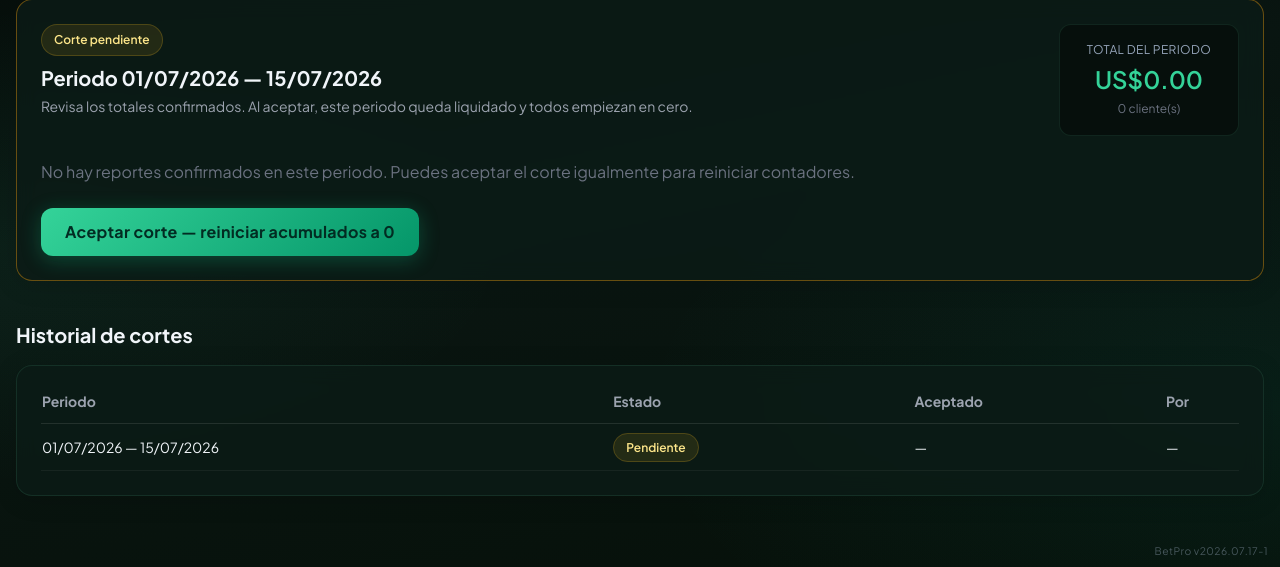
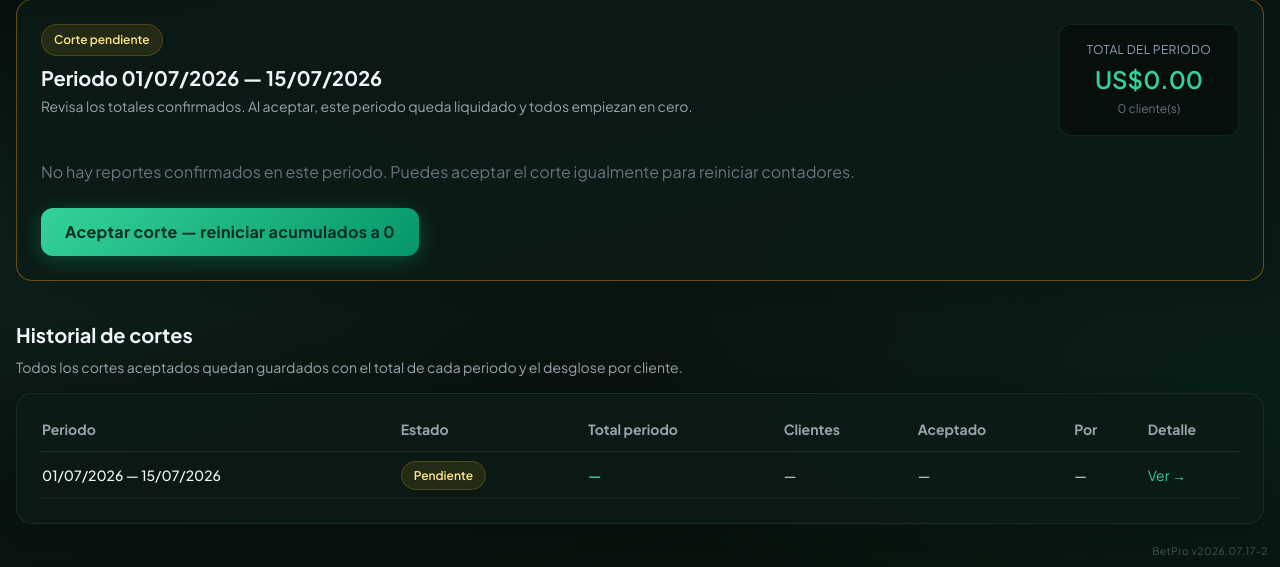
Before and after one commit to Noa0910/Betpro, a FastAPI app: page /cortes in a window 1280 px wide. Shown: the part 233-800 px from the top of the page. Run offline with FastAPI, Linux system fonts and the light colour scheme; the visitor is signed in with stand-in values (Sample User, id 1); data comes from the database, SQL or seed files in the repository; data that the repository does not hold is empty; some libraries are stand-ins or nearby versions.

Commit message:
Persist corte history with totals and per-client detail view
Co-authored-by: Cursor <cursoragent@cursor.com>

```diff
--- a/app/config.py
+++ b/app/config.py
@@ -26,7 +26,7 @@ IS_VERCEL = os.getenv("VERCEL") == "1"
 
 CANONICAL_HOST = os.getenv("BETPRO_CANONICAL_HOST", "www.betpro.management").strip()
 
-APP_VERSION = "2026.07.17-1"
+APP_VERSION = "2026.07.17-2"
 
 
 def _normalize_turso_url(url: str) -> str:
--- a/app/cortes.py
+++ b/app/cortes.py
@@ -82,6 +82,8 @@ def get_last_accepted_corte() -> dict | None:
 
 def _enrich_corte(corte: dict) -> dict:
     corte["period_label"] = format_period_label(corte["period_start"], corte["period_end"])
+    corte["total_net"] = round(_as_float(corte.get("total_net")), 2)
+    corte["total_clients"] = _as_int(corte.get("total_clients") or 0)
     return corte
 
 
@@ -107,7 +109,65 @@ def get_corte_cutoff_date() -> str | None:
     return last["period_end"]
 
 
-def list_cortes(limit: int = 20) -> list[dict]:
+def get_corte_by_id(corte_id: int) -> dict | None:
+    with db_session() as conn:
+        row = conn.execute(
+            """
+            SELECT c.*, u.name AS accepted_by_name
+            FROM cortes c
+            LEFT JOIN users u ON u.id = c.accepted_by
+            WHERE c.id = ?
+            """,
+            (corte_id,),
+        ).fetchone()
+        return _enrich_corte(dict(row)) if row else None
+
+
+def get_corte_snapshots(corte_id: int) -> list[dict]:
+    with db_session() as conn:
+        rows = conn.execute(
+            """
+            SELECT s.id, s.corte_id, s.user_id,
+                   COALESCE(NULLIF(s.user_name, ''), u.name) AS user_name,
+                   s.confirmed_days, s.cumulative_at_corte,
+                   u.username, u.role
+            FROM corte_snapshots s
+            JOIN users u ON u.id = s.user_id
+            WHERE s.corte_id = ?
+            ORDER BY s.cumulative_at_corte DESC, user_name
+            """,
+            (corte_id,),
+        ).fetchall()
+        return [dict(r) for r in rows]
+
+
+def get_corte_detail(corte_id: int) -> dict | None:
+    corte = get_corte_by_id(corte_id)
+    if not corte:
+        return None
+    snapshots = get_corte_snapshots(corte_id)
+    if corte["status"] == CORTE_PENDING and not snapshots:
+        preview = build_corte_preview(corte)
+        snapshots = [
+            {
+                "user_id": c["user_id"],
+                "user_name": c["name"],
+                "username": c["username"],
+                "role": c["role"],
+                "confirmed_days": c["confirmed_days"],
+                "cumulative_at_corte": c["total"],
+            }
+            for c in preview["clients"]
+        ]
+        total_net = preview["total_net"]
+    else:
+        total_net = corte["total_net"] if corte["status"] == CORTE_ACCEPTED else round(
+            sum(_as_float(s.get("cumulative_at_corte")) for s in snapshots), 2
+        )
+    return {"corte": corte, "snapshots": snapshots, "total_net": total_net}
+
+
+def list_cortes(limit: int = 100) -> list[dict]:
     with db_session() as conn:
         rows = conn.execute(
             """
@@ -277,17 +337,34 @@ def accept_corte(corte_id: int, admin_id: int) -> None:
         for client in preview["clients"]:
             conn.execute(
                 """
-                INSERT INTO corte_snapshots (corte_id, user_id, cumulative_at_corte)
-                VALUES (?, ?, ?)
+                INSERT INTO corte_snapshots
+                    (corte_id, user_id, user_name, confirmed_days, cumulative_at_corte)
+                VALUES (?, ?, ?, ?, ?)
                 """,
-                (corte_id, client["user_id"], client["total"]),
+                (
+                    corte_id,
+                    client["user_id"],
+                    client["name"],
+                    client["confirmed_days"],
+                    client["total"],
+                ),
             )
 
         conn.execute(
             """
             UPDATE cortes
-            SET status = ?, accepted_at = datetime('now'), accepted_by = ?
+            SET status = ?,
+                accepted_at = datetime('now'),
+                accepted_by = ?,
+                total_net = ?,
+                total_clients = ?
             WHERE id = ?
             """,
-            (CORTE_ACCEPTED, admin_id, corte_id),
+            (
+                CORTE_ACCEPTED,
+                admin_id,
+                preview["total_net"],
+                preview["total_clients"],
+                corte_id,
+            ),
         )
--- a/app/database.py
+++ b/app/database.py
@@ -236,6 +236,8 @@ def _migrate_cortes(conn) -> None:
             period_start TEXT NOT NULL,
             period_end TEXT NOT NULL,
             status TEXT NOT NULL DEFAULT 'pending',
+            total_net REAL NOT NULL DEFAULT 0,
+            total_clients INTEGER NOT NULL DEFAULT 0,
             created_at TEXT NOT NULL DEFAULT (datetime('now')),
             accepted_at TEXT,
             accepted_by INTEGER,
@@ -250,12 +252,24 @@ def _migrate_cortes(conn) -> None:
             id INTEGER PRIMARY KEY AUTOINCREMENT,
             corte_id INTEGER NOT NULL,
             user_id INTEGER NOT NULL,
+            user_name TEXT NOT NULL,
+            confirmed_days INTEGER NOT NULL DEFAULT 0,
             cumulative_at_corte REAL NOT NULL,
             FOREIGN KEY(corte_id) REFERENCES cortes(id) ON DELETE CASCADE,
             FOREIGN KEY(user_id) REFERENCES users(id)
         )
         """
     )
+    cols = {row[1] for row in conn.execute("PRAGMA table_info(cortes)").fetchall()}
+    if "total_net" not in cols:
+        conn.execute("ALTER TABLE cortes ADD COLUMN total_net REAL NOT NULL DEFAULT 0")
+    if "total_clients" not in cols:
+        conn.execute("ALTER TABLE cortes ADD COLUMN total_clients INTEGER NOT NULL DEFAULT 0")
+    snap_cols = {row[1] for row in conn.execute("PRAGMA table_info(corte_snapshots)").fetchall()}
+    if snap_cols and "user_name" not in snap_cols:
+        conn.execute("ALTER TABLE corte_snapshots ADD COLUMN user_name TEXT NOT NULL DEFAULT ''")
+    if snap_cols and "confirmed_days" not in snap_cols:
+        conn.execute("ALTER TABLE corte_snapshots ADD COLUMN confirmed_days INTEGER NOT NULL DEFAULT 0")
 
 
 def _migrate(conn) -> None:
@@ -382,6 +396,8 @@ def init_db() -> None:
                 period_start TEXT NOT NULL,
                 period_end TEXT NOT NULL,
                 status TEXT NOT NULL DEFAULT 'pending',
+                total_net REAL NOT NULL DEFAULT 0,
+                total_clients INTEGER NOT NULL DEFAULT 0,
                 created_at TEXT NOT NULL DEFAULT (datetime('now')),
                 accepted_at TEXT,
                 accepted_by INTEGER,
@@ -393,6 +409,8 @@ def init_db() -> None:
                 id INTEGER PRIMARY KEY AUTOINCREMENT,
                 corte_id INTEGER NOT NULL,
                 user_id INTEGER NOT NULL,
+                user_name TEXT NOT NULL,
+                confirmed_days INTEGER NOT NULL DEFAULT 0,
                 cumulative_at_corte REAL NOT NULL,
                 FOREIGN KEY(corte_id) REFERENCES cortes(id) ON DELETE CASCADE,
                 FOREIGN KEY(user_id) REFERENCES users(id)
--- a/app/main.py
+++ b/app/main.py
@@ -49,6 +49,7 @@ from app.cortes import (
     accept_corte,
     build_corte_preview,
     ensure_pending_corte,
+    get_corte_detail,
     get_last_accepted_corte,
     get_pending_corte,
     list_cortes,
@@ -482,6 +483,30 @@ async def admin_cortes_page(request: Request):
             "preview": preview or {"clients": [], "total_net": 0, "total_clients": 0, "submitted_pending": 0},
             "last_accepted": get_last_accepted_corte(),
             "cortes_history": list_cortes(),
+            "message": request.query_params.get("msg"),
+            "error": request.query_params.get("error"),
+        },
+    )
+
+
+@app.get("/cortes/{corte_id}", response_class=HTMLResponse)
+async def admin_corte_detail(request: Request, corte_id: int):
+    user, auth_redirect = check_admin_session(request)
+    if auth_redirect:
+        return auth_redirect
+
+    detail = get_corte_detail(corte_id)
+    if not detail:
+        return RedirectResponse(with_query(U.CORTES, error="Corte no encontrado"), status_code=303)
+
+    return templates.TemplateResponse(
+        "admin_corte_detail.html",
+        {
+            "request": request,
+            "user": user,
+            "detail": detail,
+            "corte": detail["corte"],
+            "snapshots": detail["snapshots"],
             "message": request.query_params.get("msg"),
             "error": request.query_params.get("error"),
         },
--- a/app/templates/admin_cortes.html
+++ b/app/templates/admin_cortes.html
@@ -103,21 +103,25 @@
   {% endif %}
 
   <section>
-    <h3 class="text-xl font-bold mb-4">Historial de cortes</h3>
+    <h3 class="text-xl font-bold mb-2">Historial de cortes</h3>
+    <p class="text-gray-400 mb-4 text-sm">Todos los cortes aceptados quedan guardados con el total de cada periodo y el desglose por cliente.</p>
     <div class="card overflow-x-auto">
       <table class="w-full text-sm">
         <thead>
           <tr class="text-left text-gray-400 border-b border-white/10">
             <th class="pb-3 pr-4">Periodo</th>
             <th class="pb-3 pr-4">Estado</th>
+            <th class="pb-3 pr-4">Total periodo</th>
+            <th class="pb-3 pr-4">Clientes</th>
             <th class="pb-3 pr-4">Aceptado</th>
-            <th class="pb-3">Por</th>
+            <th class="pb-3 pr-4">Por</th>
+            <th class="pb-3">Detalle</th>
           </tr>
         </thead>
         <tbody>
           {% for c in cortes_history %}
-          <tr class="border-b border-white/5">
-            <td class="py-3 pr-4">{{ c.period_label }}</td>
+          <tr class="border-b border-white/5 hover:bg-white/5">
+            <td class="py-3 pr-4 font-medium">{{ c.period_label }}</td>
             <td class="py-3 pr-4">
               {% if c.status == 'accepted' %}
               <span class="badge-confirmed">Aceptado</span>
@@ -125,11 +129,22 @@
               <span class="badge-pending">Pendiente</span>
               {% endif %}
             </td>
+            <td class="py-3 pr-4 font-semibold text-betpro-400">
+              {% if c.status == 'accepted' %}
+                {{ c.total_net | money }}
+              {% else %}
+                —
+              {% endif %}
+            </td>
+            <td class="py-3 pr-4">{{ c.total_clients if c.status == 'accepted' else '—' }}</td>
             <td class="py-3 pr-4">{{ c.accepted_at[:16] if c.accepted_at else '—' }}</td>
-            <td class="py-3">{{ c.accepted_by_name or '—' }}</td>
+            <td class="py-3 pr-4">{{ c.accepted_by_name or '—' }}</td>
+            <td class="py-3">
+              <a href="{{ url.corte_detalle(c.id) }}" class="text-betpro-400 hover:underline">Ver →</a>
+            </td>
           </tr>
           {% else %}
-          <tr><td colspan="4" class="py-6 text-center text-gray-500">Sin cortes registrados</td></tr>
+          <tr><td colspan="7" class="py-6 text-center text-gray-500">Sin cortes registrados</td></tr>
           {% endfor %}
         </tbody>
       </table>
--- a/app/urls.py
+++ b/app/urls.py
@@ -52,3 +52,7 @@ def admin_estado(admin_id: int) -> str:
 
 def corte_aceptar(corte_id: int) -> str:
     return f"{CORTES}/{corte_id}/aceptar"
+
+
+def corte_detalle(corte_id: int) -> str:
+    return f"{CORTES}/{corte_id}"
```
Also changed, not shown: app/templates/admin_corte_detail.html (added, +72 -0 lines).
